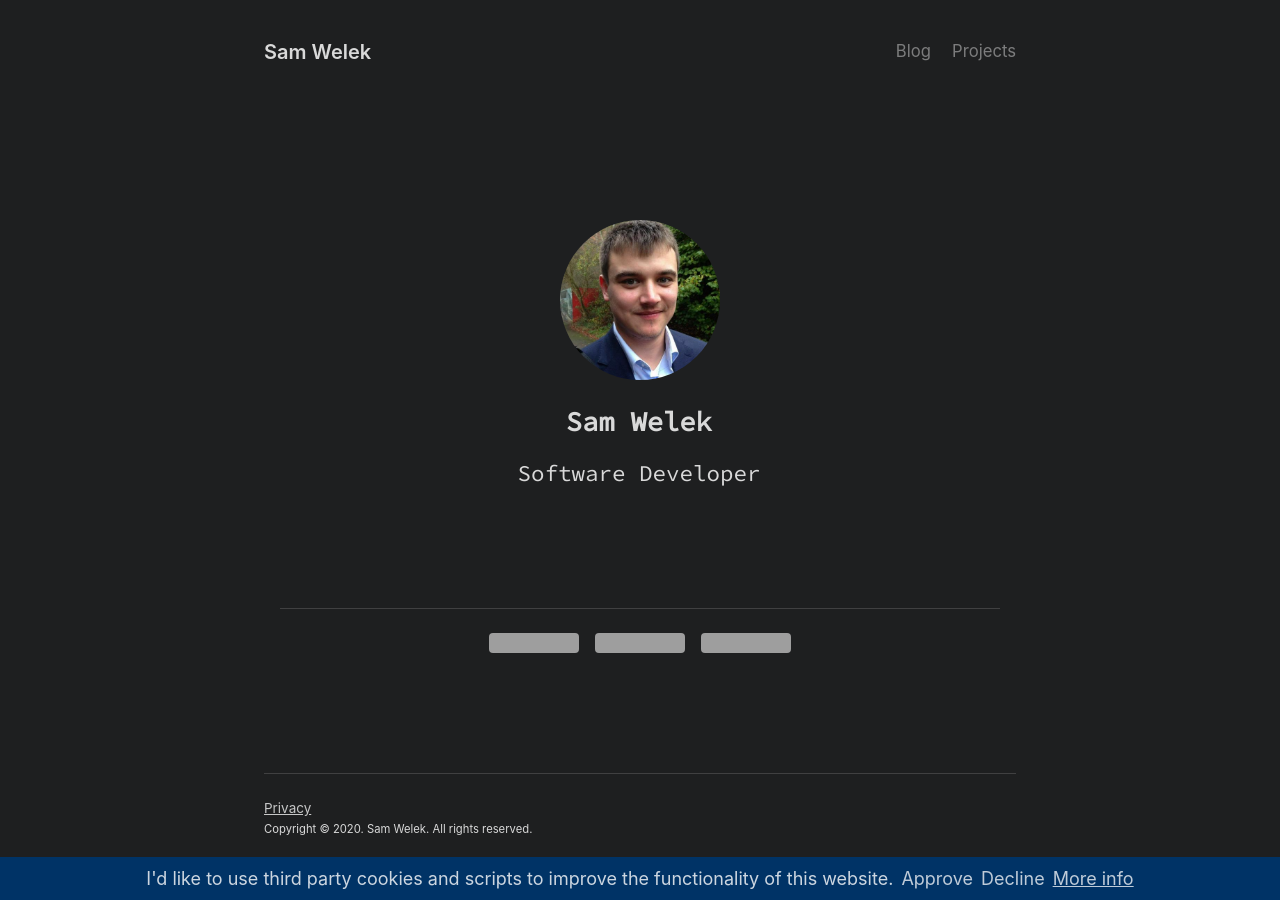
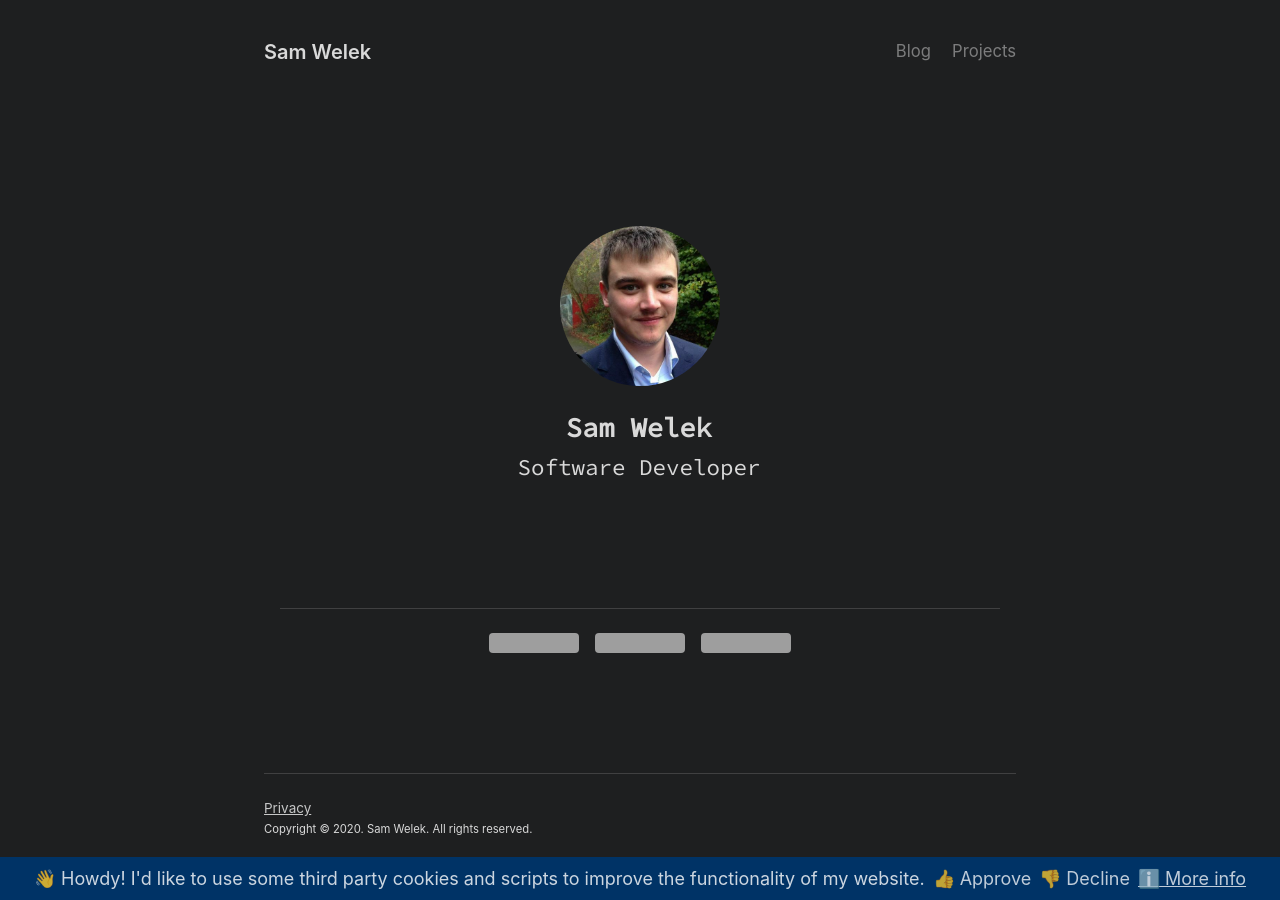
Before and after one commit to tiberiushunter/samwelek.co.uk, a Jekyll site: the page built from index.md, in a window 1280 px wide. Built offline with Jekyll 4.4.1, drawn with Linux system fonts in a browser that asks for light colours; emoji names are drawn with the system emoji font; grey boxes are pictures that could not be loaded.

Commit message:
Added some emoji to the consent form, linting fixes for _home.scss and fixes the border issue on the home screen h2 tag

```diff
--- a/_includes/cookies/cookie-consent.html
+++ b/_includes/cookies/cookie-consent.html
@@ -29,10 +29,11 @@
         }
     }
 </style>
-<div id="cookie-notice"><span>I'd like to use third party cookies and scripts to improve the functionality of this
-        website.</span><a id="cookie-notice-approve" class="btn btn-primary btn-sm">Approve</a><a
-        id="cookie-notice-decline" class="btn btn-danger btn-sm">Decline</a><a href="/privacy/"
-        class="btn btn-primary btn-sm">More info</a></div>
+<div id="cookie-notice"><span>:wave: Howdy! I'd like to use some third party cookies and scripts to improve the
+        functionality of my
+        website.</span><a id="cookie-notice-approve" class="btn btn-primary btn-sm">:+1: Approve</a><a
+        id="cookie-notice-decline" class="btn btn-danger btn-sm">:-1: Decline</a><a href="/privacy/"
+        class="btn btn-primary btn-sm">:information_source: More info</a></div>
 <script>
     function createCookie(name, value, days) {
         var expires = "";
--- a/_sass/_home.scss
+++ b/_sass/_home.scss
@@ -27,13 +27,14 @@
 	height: auto;
 	background-size: cover;
 	border-radius: 50%;
-  margin-top: -50vh
+	margin-top: -50vh;
 }
 
 .typing {
   margin: 1vh;
 	font-family: "Source Code Pro", monospace;
 	h2 {
+    padding-bottom:0;
 		border-right: 0.1em solid orange;
 		border-bottom: 0;
 		font-weight: 600;
@@ -50,7 +51,6 @@
 	}
 	h3 {
 		border-right: 0.1em solid orange;
-
 		font-weight: 400;
 		font-size: 1.25em;
 		width: 10.9em;
--- a/_sass/_layout.scss
+++ b/_sass/_layout.scss
@@ -29,8 +29,6 @@
   }
 }
 
-
-
 .shield {
   display: flex;
   justify-content: center;
```
Lines whose indentation alone changed are shown as unchanged.
